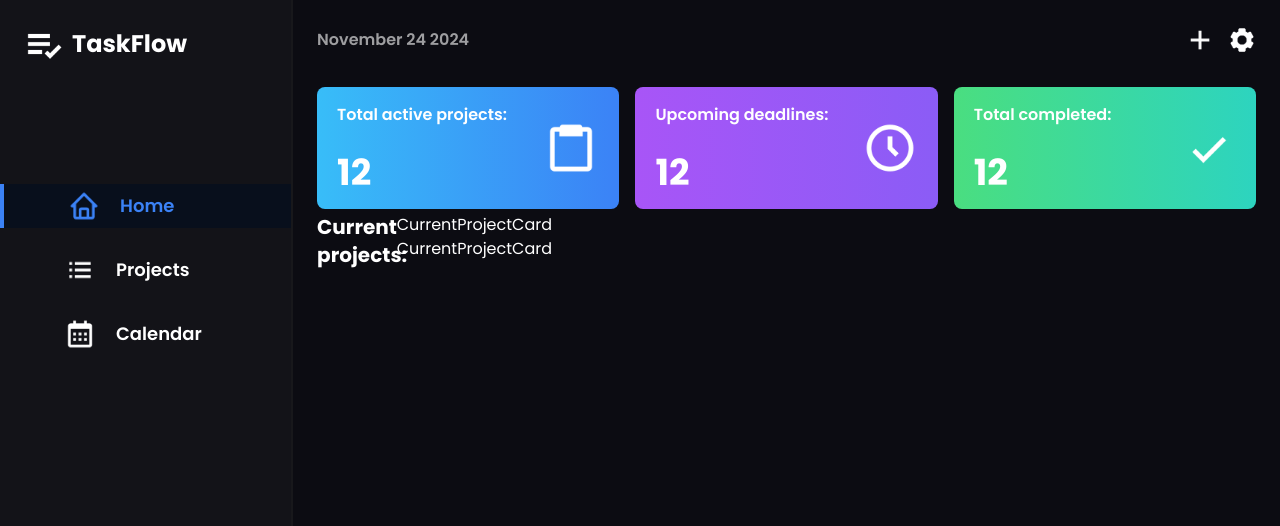
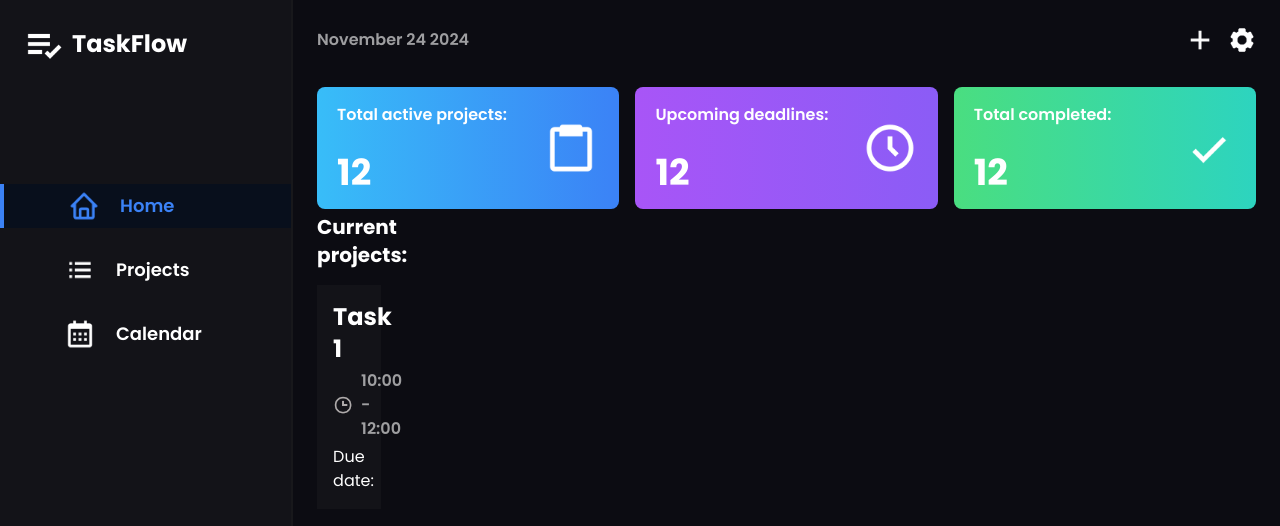
Before and after one commit to N4EXM/project_management_app, a React (Vite) app: page /Home in a window 1280 px wide. Shown: the top 526 px of the page. Built offline with nearby package versions, Linux system fonts and the light colour scheme.

Commit message:
working on cards

```diff
--- a/package.json
+++ b/package.json
@@ -11,6 +11,7 @@
   },
   "dependencies": {
     "react": "^18.3.1",
+    "react-circular-progressbar": "^2.1.0",
     "react-dom": "^18.3.1"
   },
   "devDependencies": {
--- a/src/components/CurrentProjectCard.jsx
+++ b/src/components/CurrentProjectCard.jsx
@@ -1,8 +1,24 @@
 import React from 'react'
+import { CircularProgressbar } from 'react-circular-progressbar'
+import ClockFadedIcon from '../assets/ClockFadedIcon.png'
 
-const CurrentProjectCard = () => {
+const CurrentProjectCard = ({ProjectName, PercentCompleted, DueDate, StartTime, EndTime}) => {
   return (
-    <div>CurrentProjectCard</div>
+    <div className='flex flex-row items-center justify-between w-full p-4 bg-secondaryBackground'>
+
+      <div>
+        <div className='flex flex-col items-start justify-start gap-1'>
+          <p className='text-2xl font-bold'>{ProjectName}</p>
+          <div className='flex flex-row items-center justify-start gap-2'>
+            <img className='w-5 h-5' src={ClockFadedIcon}/>
+            <p className='font-semibold opacity-60'>{StartTime} - {EndTime}</p>
+          </div>
+          <p>Due date: {DueDate}</p>
+        </div>
+
+      </div>
+
+    </div>
   )
 }
 
--- a/src/pages/Home.jsx
+++ b/src/pages/Home.jsx
@@ -13,7 +13,7 @@ const Home = () => {
     <div className='flex flex-col w-full h-full lg:h-screen lg:flex-row lg:gap-0'>
       <Navbar />
 
-      <div className='flex flex-col items-start justify-start w-full gap-4 p-4 lg:grid lg:grid-rows-12 lg:grid-cols-12 lg:gap-x-4 lg:gap-y-1 lg:p-6'>
+      <div className='flex flex-col items-start justify-start w-full gap-6 p-4 lg:grid lg:grid-rows-12 lg:grid-cols-12 lg:gap-x-4 lg:gap-y-1 lg:p-6'>
 
         <div className='flex flex-row items-center justify-between w-full lg:col-end-13 lg:row-start-1 lg:col-start-1 '>
           <h1 className='text-base font-semibold opacity-60'>November 24 2024</h1>
@@ -27,9 +27,9 @@ const Home = () => {
           </div>
         </div>
 
-        <div className='w-full lg:hidden'>
+        {/* <div className='w-full lg:hidden'>
           <p className='font-semibold'>Hello, Naeem 👋🏼</p>
-        </div>
+        </div> */}
 
         <InfoCard
           icon={clipBoardIcon}
@@ -50,10 +50,15 @@ const Home = () => {
           number={'12'}
         />
 
-        <h1 className='text-xl font-bold'>Current projects: </h1>
-        <div>
-          <CurrentProjectCard/>
-          <CurrentProjectCard/>
+        <div className='w-full h-full'>
+          <h1 className='mb-4 text-xl font-bold'>Current projects: </h1>
+          <CurrentProjectCard
+            ProjectName={'Task 1'}
+            StartTime={'10:00'}
+            EndTime={'12:00'}
+
+
+          />
 
         </div>
       </div>
```
Also changed, not shown: src/assets/ClockFadedIcon.png (added), 1 other file (tests, documents, lock files or other folders).
